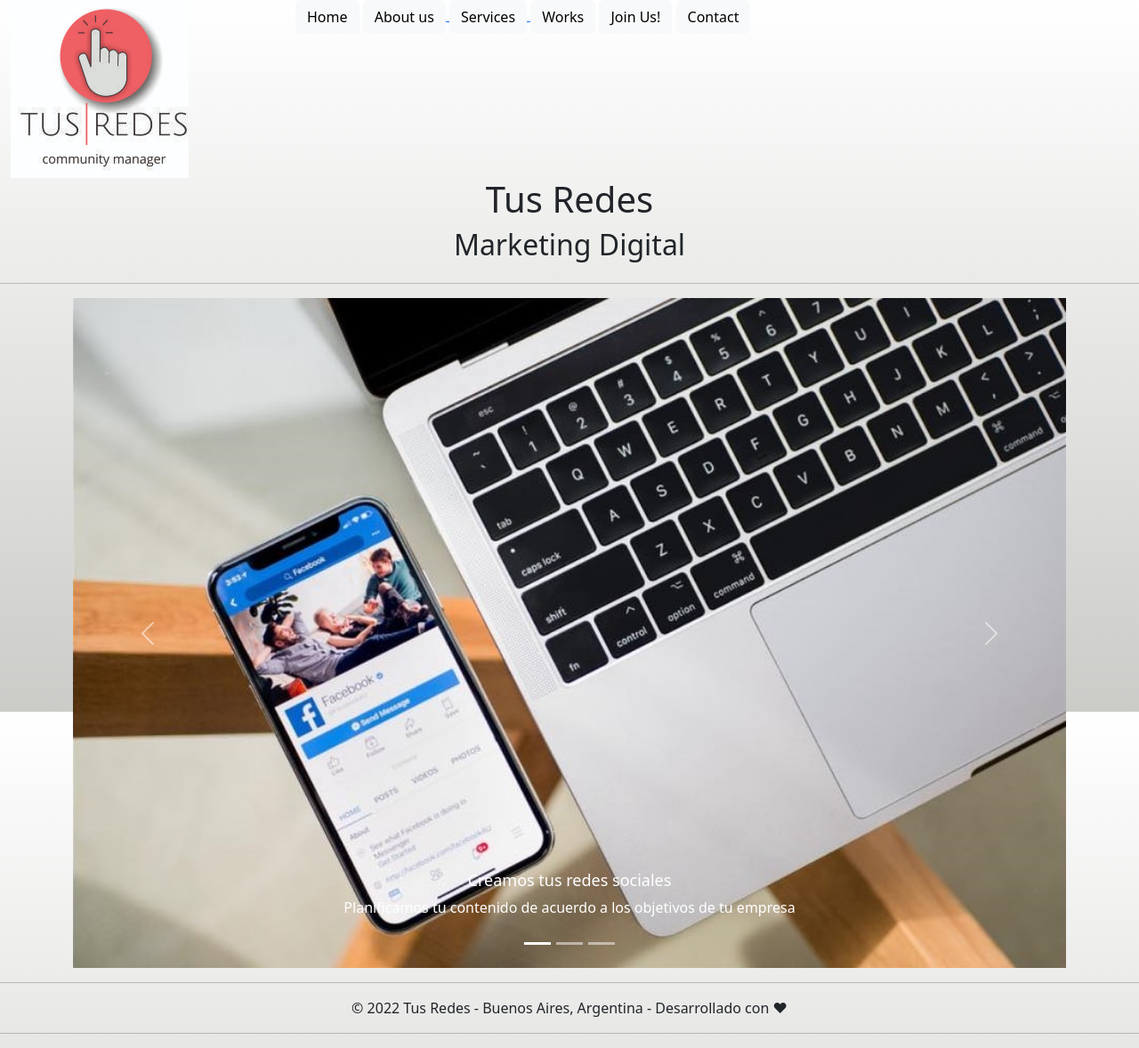
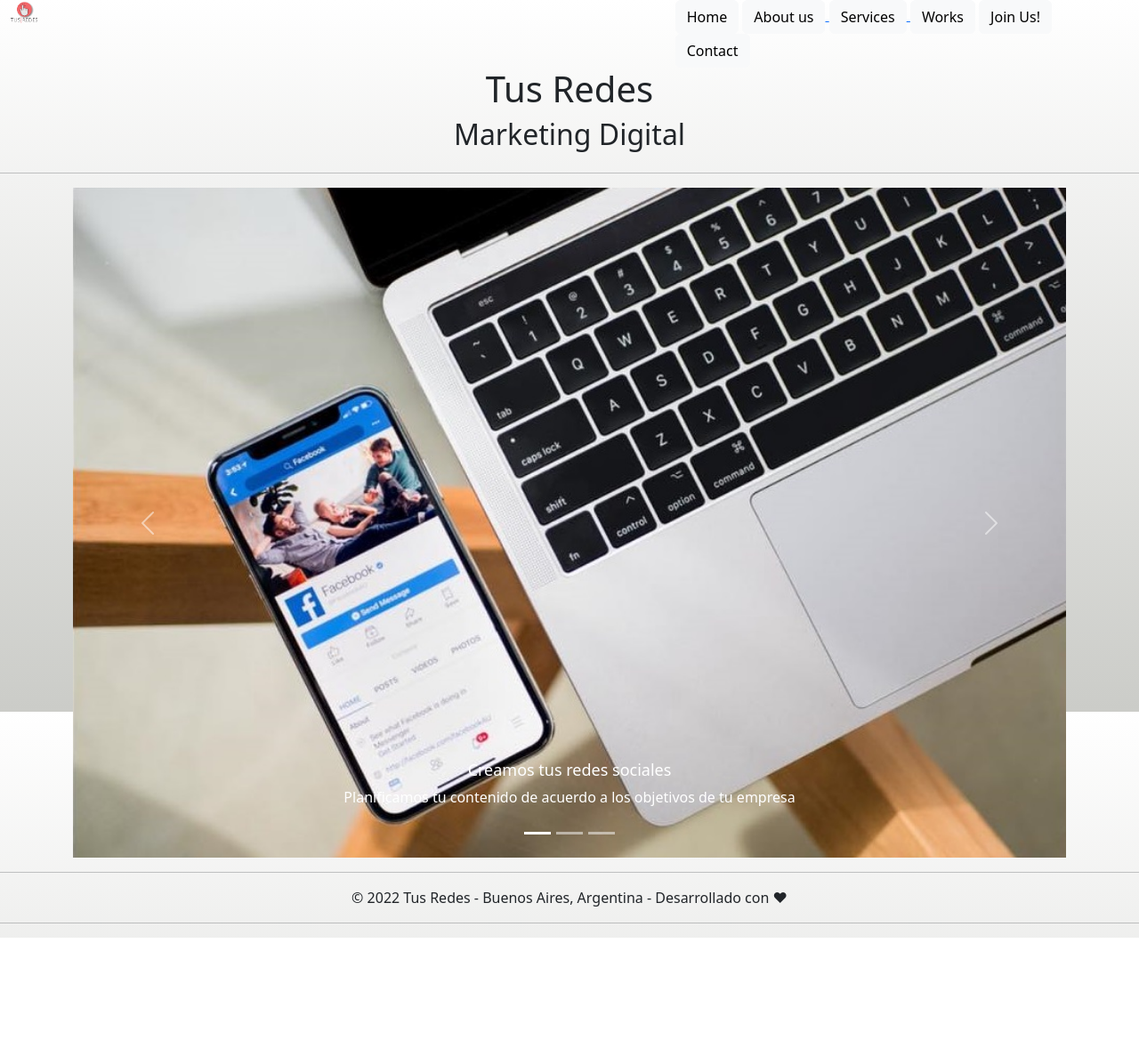
Before and after one commit to alejandramedrano/PFMedrano, a plain HTML site: page index.html in a window 1280 px wide. Shown: the whole page at 89% size. After the commit the page ends 1054 px from the top, so only its background shows below. Drawn offline with Linux system fonts and the light colour scheme.

Commit message:
Modificacion de Navbar y logo

```diff
--- a/index.html
+++ b/index.html
@@ -8,19 +8,17 @@
     <link rel="stylesheet" href="./styles/bootstrap-5.2.1-dist/css/bootstrap.min.css">
     <link rel="stylesheet" href="./styles/styles.css" />
     <title>Activa tus redes sociales</title>
-
-
 </head>
-
 <body>
 <header>
 <div class="container-fluid">
 <div class="row">
-                <div class="col-md-3"> <img class="img-fluid" src="./assets/src/logo-espaciado-blanco.jpg"
-                        alt="Logo pequeño">
+<div class="col-md-7 align-self-start" >
+<a class="navbar-brand" href="#">
+<img src="./assets/src/tusredestransparente.png" alt="Bootstrap" width="30" height="24">
+</a>
 </div>
-
-                <div class="col-md-9">
+<div class="col-md-5 justify-content-end d-flex">
 <nav>
     <a href="./index.html"><button type="button" class="btn btn-light">Home</button></a>
     <a href="./about-us.html"><button type="button" class="btn btn-light"> About us</button> </a>
@@ -39,10 +37,8 @@
 <div class="d-flex justify-content-center">
 <h2>Marketing Digital</h2>
 </div>
-
 </div>
 <hr>
-
 </header>
 <main>
 <section>
@@ -99,13 +95,11 @@
 </body>
 <hr>
 <footer>
-    <div class="container-xl">
-        <div class="d-flex justify-content-center">
+<div class="container-xl d-flex justify-content-center">
          © 2022 Tus Redes -
         Buenos Aires, Argentina -
         Desarrollado con ♥</div>
     </div>
 </footer>
 <hr>
-
 </html>
--- a/styles/styles.css
+++ b/styles/styles.css
@@ -100,3 +100,12 @@ body {
         opacity: 1;
     }
 }
+
+.animate__flip {
+  -webkit-perspective: 1000;
+  -moz-perspective: 1000;
+  -o-perspective: 1000;
+  perspective: 1000;
+
+	border: 1px solid #ccc;
+}
```
Also changed, not shown: about-us.html (+9 -9 lines), assets/src/tusredestransparente.png (added). Lines whose indentation alone changed are shown as unchanged.
